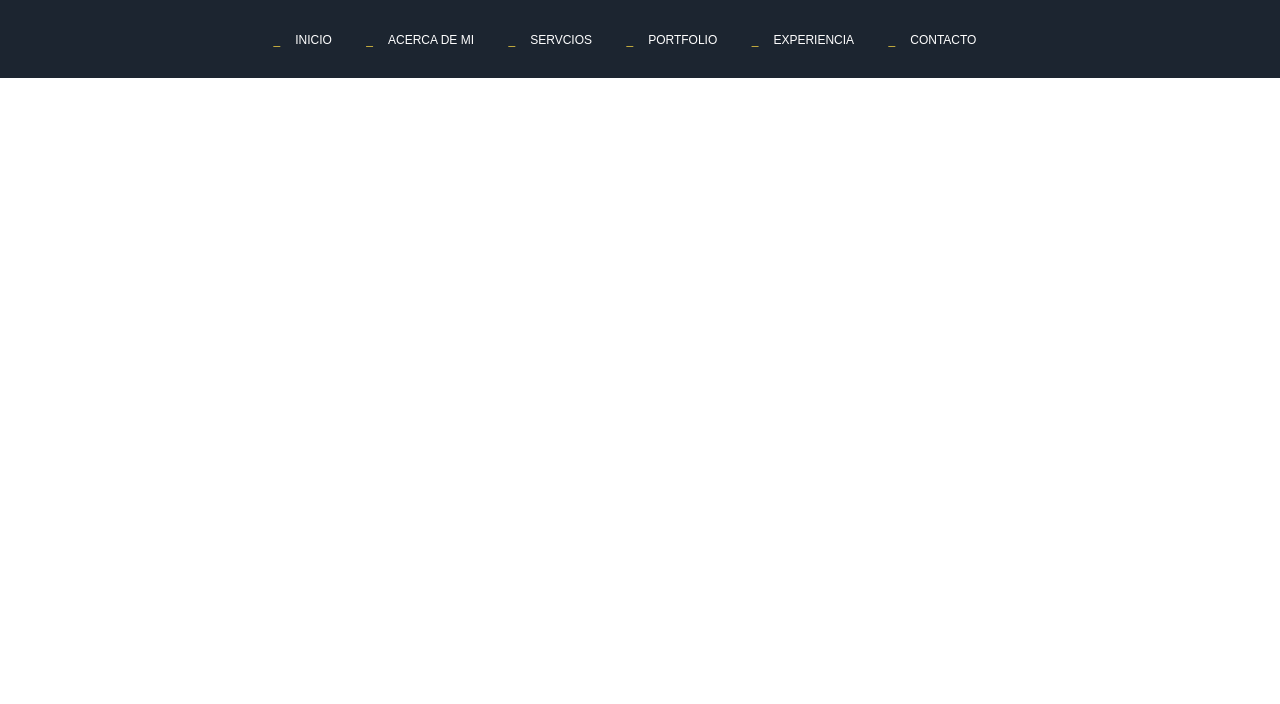
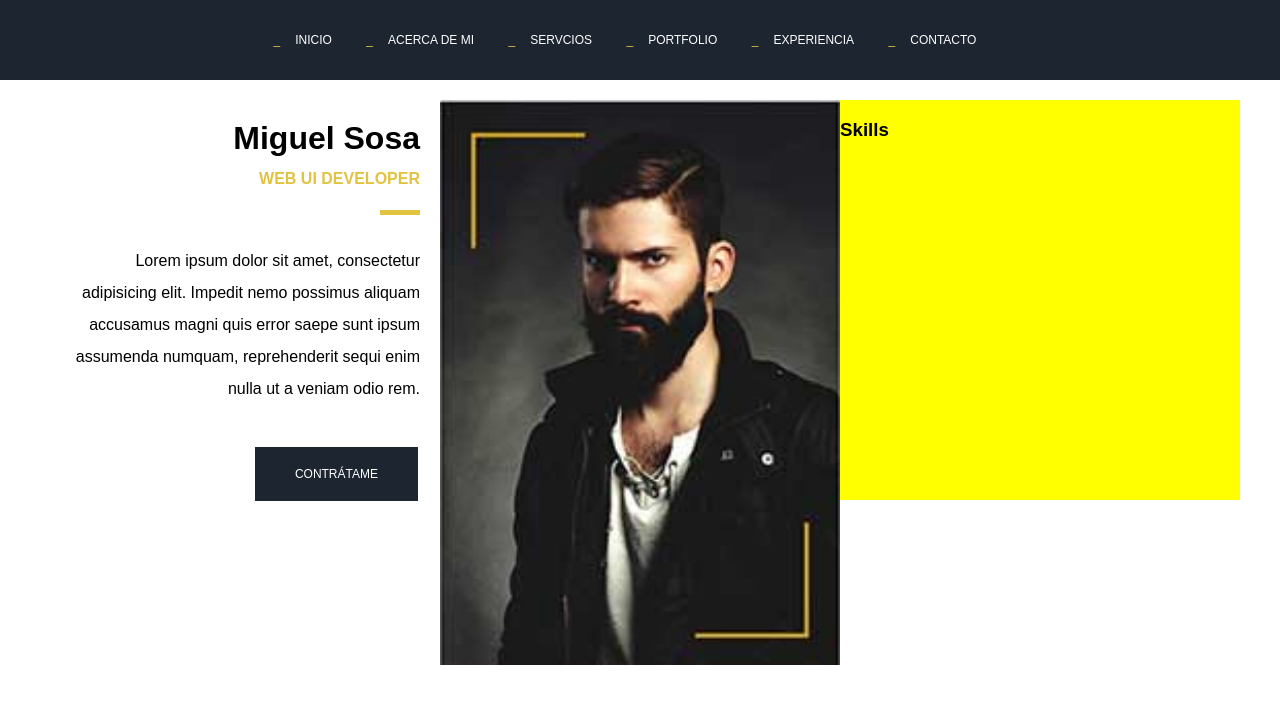
Before and after one commit to Miguelslo27/proyecto-perfil, a plain HTML site: page index.html in a window 1280 px wide. Drawn offline with Linux system fonts and the light colour scheme.

Commit message:
feature/new-layout-design - Added left side column styles

```diff
--- a/index.html
+++ b/index.html
@@ -10,7 +10,7 @@
 </head>
 <body>
   <header>
-    <nav>
+    <nav class="centered_layout">
       <a href="">Inicio</a>
       <a href="">Acerca de mi</a>
       <a href="">Servcios</a>
@@ -19,5 +19,22 @@
       <a href="">Contacto</a>
     </nav>
   </header>
+
+  <section class="content centered_layout">
+    <aside id="profile-info" class="column-left left">
+      <h1>Miguel Sosa</h1>
+      <h2>WEB UI Developer</h2>
+      <hr class="right">
+      <p>Lorem ipsum dolor sit amet, consectetur adipisicing elit. Impedit nemo possimus aliquam accusamus magni quis error saepe sunt ipsum assumenda numquam, reprehenderit sequi enim nulla ut a veniam odio rem.</p>
+      <a href="#" class="button-primary">Contrátame</a>
+    </aside>
+    <section id="profile-picture" class="column-center left">
+      <img src="profile-picture.jpg" alt="">
+    </section>
+    <aside id="profile-skills" class="column-right right">
+      <h1>Skills</h1>
+    </aside>
+  </section>
+
 </body>
 </html>
--- a/styles.css
+++ b/styles.css
@@ -4,6 +4,36 @@ body {
   padding: 0;
   font-family: Arial;
 }
+
+/* Helper classes */
+.left {
+  float: left;
+}
+
+.right {
+  float: right;
+}
+
+.button-primary,
+.button-secondary,
+.button-default {
+  display: inline-block;
+  padding: 20px 40px;
+  border: 2px solid #fff;
+
+  /* padding-left: 40px;
+  padding-right: 40px;
+  padding-top: 20px;
+  padding-bottom: 20px; */
+
+  background: #1C2530;
+  color: #fff;
+  text-transform: uppercase;
+  text-decoration: none;
+  font-size: 12px;
+}
+
+/* End helper classes */
 
 .centered_layout {
   width: 1200px;
@@ -12,12 +42,13 @@ body {
 
 header {
   text-align: center;
-  padding: 30px;
   background: #1C2530;
 }
 
 header nav a {
   display: inline-block;
+  height: 80px;
+  line-height: 80px;
   margin-right: 30px;
   color: #fff;
   font-size: 12px;
@@ -35,3 +66,59 @@ header nav a:before {
   content: "_";
   color: #E1C340;
 }
+
+.content {
+  overflow: hidden;
+  padding-top: 20px;
+}
+
+.column-left,
+.column-center,
+.column-right {
+  width: 33.333%;
+  box-sizing: border-box;
+}
+
+.column-left {
+  padding: 20px;
+  text-align: right;
+}
+
+.column-center {
+}
+
+.column-right {
+  /* test */
+  background: yellow;
+  height: 400px;
+  /* test */
+}
+
+#profile-info h1 {
+  font-size: 32px;
+  margin: 0;
+}
+
+#profile-info h2 {
+  color: #E1C340;
+  font-size: 16px;
+  text-transform: uppercase;
+}
+
+#profile-info hr {
+  width: 40px;
+  height: 5px;
+  margin-bottom: 30px;
+  border: 0;
+  background: #E1C340;
+}
+
+#profile-info p {
+  clear: both;
+  line-height: 2em;
+  margin-bottom: 40px;
+}
+
+#profile-picture img {
+  width: 100%;
+}
```
Also changed, not shown: profile-picture.jpg (added).
